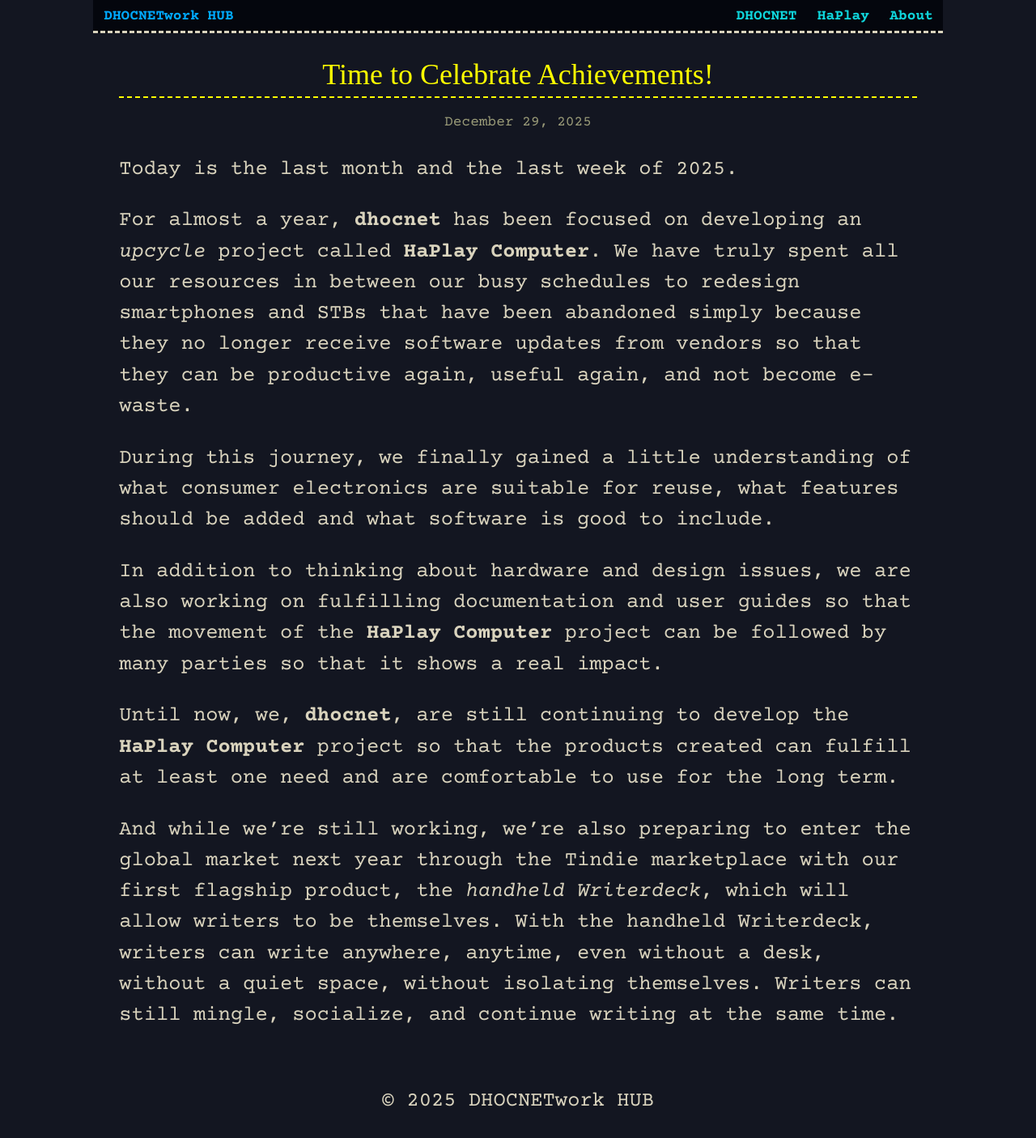
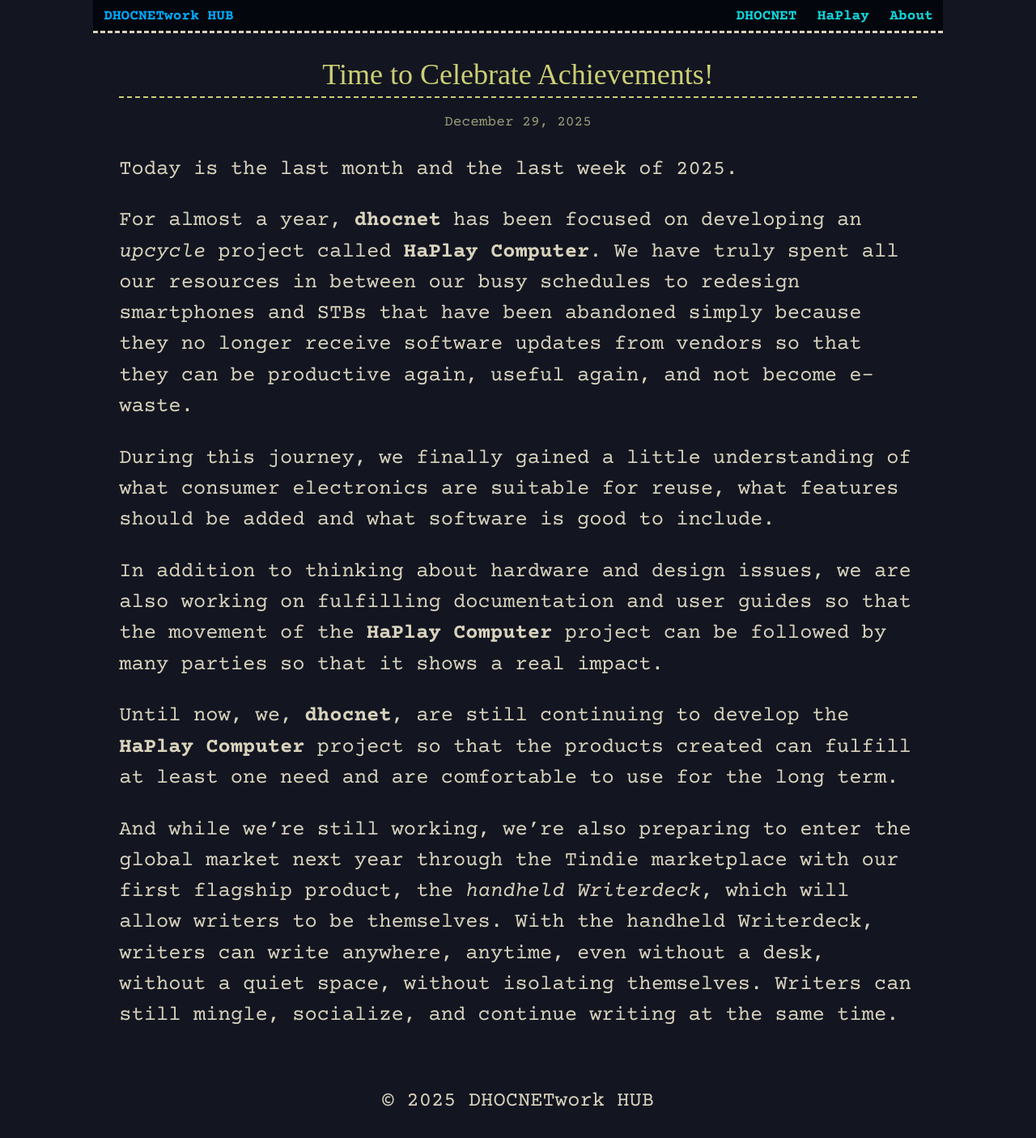
Before and after one commit to dhocnet/dhocnet.github.io, a Jekyll site: the page built from _posts/2025-12-29-Time_to_Celebrate_Achievements.md, in a window 1280 px wide. Shown: the whole page at 81% size. Built offline with Jekyll 4.4.1, drawn with Linux system fonts in a browser that asks for light colours; some web fonts are replaced.

Commit message:
Update posts.html

```diff
--- a/_layouts/posts.html
+++ b/_layouts/posts.html
@@ -3,7 +3,7 @@
 ---
 
 <article id="dhocnet-post">
-  <h1 style="color: yellow; border-bottom: 2px dashed yellow; text-align: center;">{{ page.title }}</h1>
+  <h1 style="border-bottom: 2px dashed #cdcf74; text-align: center;">{{ page.title }}</h1>
   <p style="color: #9b9c79; font-size: 0.7em; text-align: center;">{{ page.date | date: "%B %d, %Y" }}</p>
   {{ content }}
 </article>
```
